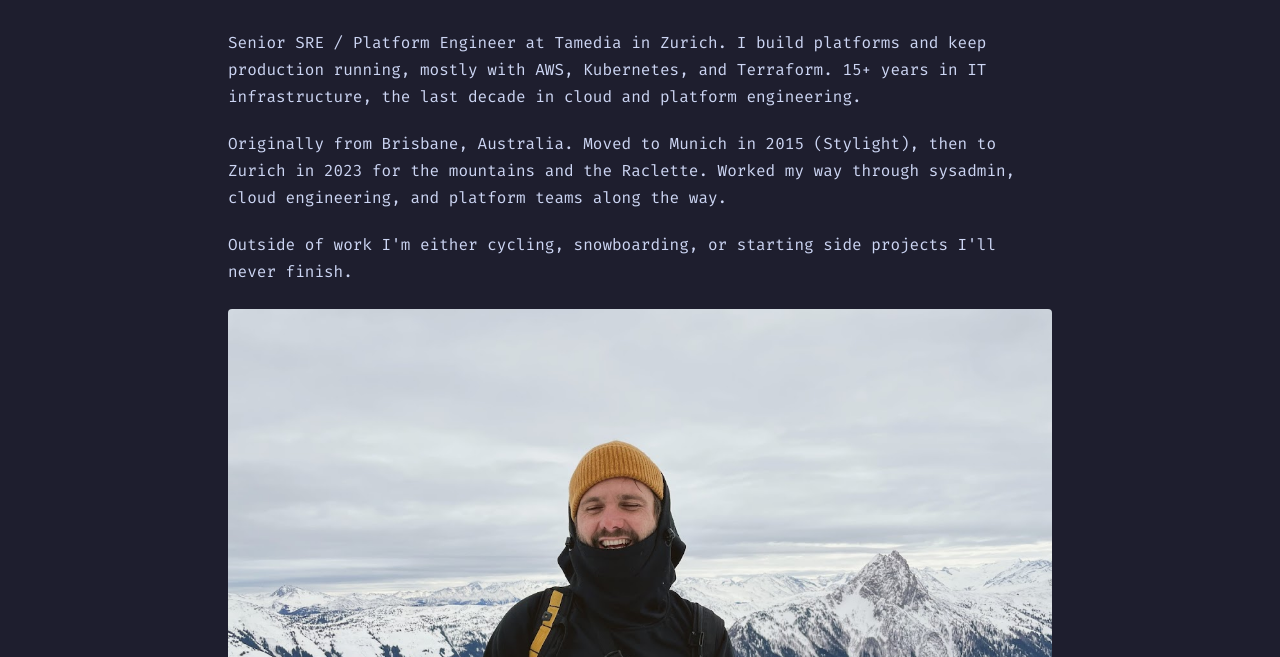
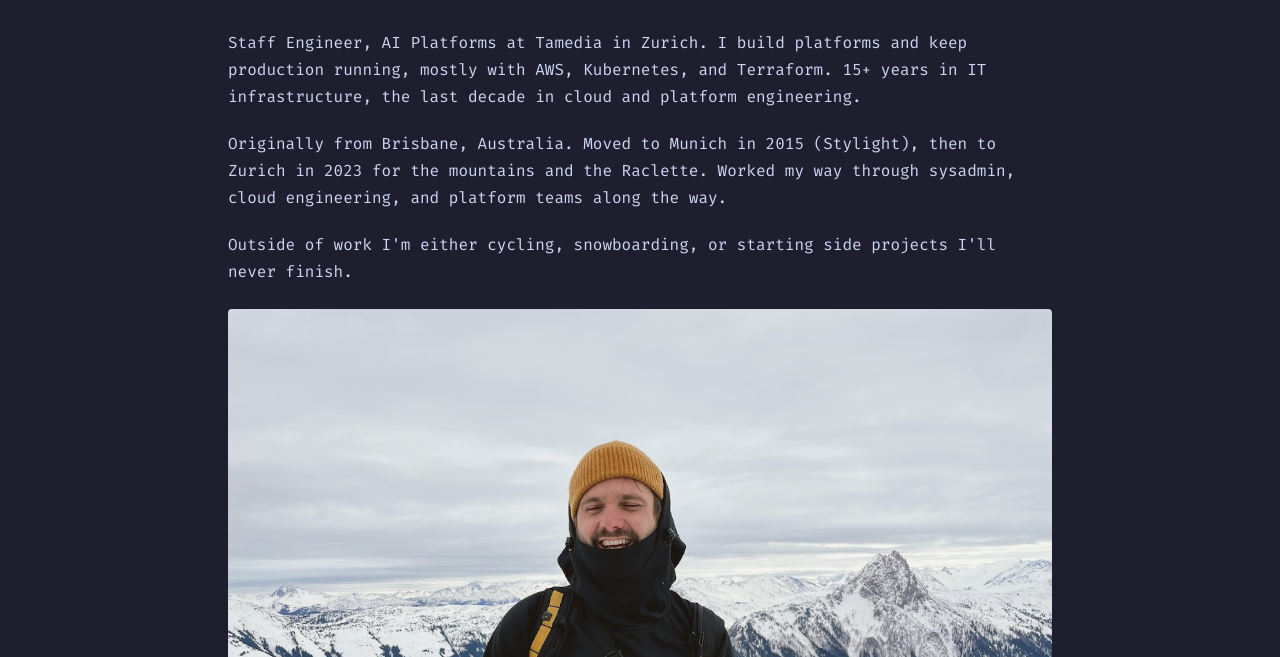
Before and after one commit to swibrow/blog, an Astro site: page /about in a window 1280 px wide. Shown: the part 143-800 px from the top of the page. Built offline with nearby package versions, Linux system fonts and the light colour scheme; Astro itself is replaced by a stand-in of ours; no server answers.

Commit message:
feat: update title to Staff Engineer, AI Platforms
Signed-off-by: swibrow <15628653+swibrow@users.noreply.github.com>

```diff
--- a/AGENTS.md
+++ b/AGENTS.md
@@ -114,7 +114,7 @@ Theme via CSS custom properties (`var(--ctp-green)`, `var(--ctp-blue)`, etc.). D
 
 ## About the Owner
 
-Samuel Wibrow - Senior SRE / Platform Engineer based in Zurich, Switzerland. Originally from Brisbane, Australia. Moved to Germany in 2015 (Stylight in Munich), then Switzerland in 2023 (Tamedia in Zurich). 15+ years in IT infrastructure.
+Samuel Wibrow - Staff Engineer, AI Platforms, based in Zurich, Switzerland. Originally from Brisbane, Australia. Moved to Germany in 2015 (Stylight in Munich), then Switzerland in 2023 (Tamedia in Zurich). 15+ years in IT infrastructure.
 
 ### Skills Profile
 - **Platform & Orchestration**: Kubernetes, AWS EKS, Karpenter, Helm, Kustomize, Kubebuilder, Talos, AWS ECS
--- a/public/resume.html
+++ b/public/resume.html
@@ -772,7 +772,7 @@ section .location {
     	<header id="header" class="clear">
     		<div>
     			<h1 class="name">Samuel Wibrow</h1>
-    			<h2 class="label">Senior Site Reliability Engineer / Platform Engineer</h2>
+    			<h2 class="label">Staff Engineer, AI Platforms</h2>
     		</div>
 
     		<span class="location">
--- a/public/resume.json
+++ b/public/resume.json
@@ -1,7 +1,7 @@
 {
   "basics": {
     "name": "Samuel Wibrow",
-    "label": "Senior Site Reliability Engineer / Platform Engineer",
+    "label": "Staff Engineer, AI Platforms",
     "summary": "Highly driven and experienced Site Reliability Engineer with 15+ years designing and operating highly available, scalable infrastructure. Expertise in AWS, Kubernetes, networking, and building internal developer platforms that enable teams to move fast while maintaining reliability. Actively leveraging AI and LLMs to accelerate infrastructure automation and developer tooling.",
     "location": {
       "city": "Zurich",
--- a/src/components/home/Masthead.astro
+++ b/src/components/home/Masthead.astro
@@ -15,7 +15,7 @@ const socials = [
     Samuel Wibrow<span class="cursor-blink" aria-hidden="true">▍</span>
   </h1>
   <p class="mt-2 font-mono text-sm md:text-base" style="color: var(--ctp-subtext1);">
-    Senior SRE / Platform Engineer · Zürich
+    Staff Engineer, AI Platforms · Zürich
   </p>
   <p
     id="masthead-tagline"
--- a/src/components/react/Terminal.tsx
+++ b/src/components/react/Terminal.tsx
@@ -478,7 +478,7 @@ Press ESC to exit any game.`,
     // Fallback commands when resume data is unavailable
     cmds.about = {
       response: `<strong>Samuel Wibrow</strong>
-Senior Site Reliability Engineer / Platform Engineer
+Staff Engineer, AI Platforms
 
 Experienced SRE with 13+ years designing and operating highly available, scalable infrastructure.
 Currently focused on AWS, Kubernetes, and building internal developer platforms.
@@ -716,7 +716,7 @@ const welcomeArt = (host: string) => `<div style="display:flex;gap:2ch;font-fami
 <span style="color:var(--ctp-text);font-weight:bold">samuel</span><span style="color:var(--ctp-subtext0)">@</span><span style="color:var(--ctp-green);font-weight:bold">${host}</span>
 <span style="color:var(--ctp-surface1)">─────────────────────────</span>
 <span style="color:var(--ctp-blue)">OS</span>       <span style="color:var(--ctp-text)">Zurich, CH 🇨🇭</span>
-<span style="color:var(--ctp-blue)">Role</span>     <span style="color:var(--ctp-text)">Senior SRE @ Tamedia</span>
+<span style="color:var(--ctp-blue)">Role</span>     <span style="color:var(--ctp-text)">Staff Engineer, AI Platforms @ Tamedia</span>
 <span style="color:var(--ctp-blue)">Uptime</span>   <span style="color:var(--ctp-text)">15+ years</span>
 <span style="color:var(--ctp-blue)">Stack</span>    <span style="color:var(--ctp-text)">AWS / K8s / Terraform</span>
 <span style="color:var(--ctp-blue)">Lang</span>     <span style="color:var(--ctp-text)">Go / Python / TS</span>
--- a/src/layouts/BaseLayout.astro
+++ b/src/layouts/BaseLayout.astro
@@ -16,8 +16,8 @@ interface Props {
 }
 
 const {
-  title = "Samuel Wibrow - SRE / Platform Engineer",
-  description = "Notes on Kubernetes, AWS, platform engineering, and SRE work from a senior platform engineer based in Zurich.",
+  title = "Samuel Wibrow - Staff Engineer, AI Platforms",
+  description = "Notes on Kubernetes, AWS, platform engineering, and SRE work from a staff engineer on AI platforms based in Zurich.",
   image,
   type = "website",
   publishedTime,
--- a/src/pages/about.astro
+++ b/src/pages/about.astro
@@ -5,7 +5,7 @@ import Card from "@components/ui/Card.astro";
 
 const title = "About - Samuel Wibrow";
 const description =
-  "Senior SRE / Platform Engineer based in Zurich. 15+ years in IT infrastructure, currently working with AWS, Kubernetes, and Terraform at Tamedia.";
+  "Staff Engineer, AI Platforms, based in Zurich. 15+ years in IT infrastructure, currently working with AWS, Kubernetes, and Terraform at Tamedia.";
 
 const skills = [
   { category: "Platform & Orchestration", items: ["Kubernetes", "AWS EKS", "Karpenter", "Helm", "Kustomize", "Kubebuilder", "Talos"] },
@@ -22,7 +22,7 @@ const personJsonLd = {
   "@context": "https://schema.org",
   "@type": "Person",
   name: "Samuel Wibrow",
-  jobTitle: "Senior SRE / Platform Engineer",
+  jobTitle: "Staff Engineer, AI Platforms",
   url: Astro.site!.toString(),
   image: new URL("/me.jpg", Astro.site).toString(),
   sameAs: [
@@ -51,7 +51,7 @@ const personJsonLd = {
   <SectionHeading title="about">
     <div class="prose">
       <p>
-        Senior SRE / Platform Engineer at Tamedia in Zurich. I build platforms
+        Staff Engineer, AI Platforms at Tamedia in Zurich. I build platforms
         and keep production running, mostly with AWS, Kubernetes, and
         Terraform. 15+ years in IT infrastructure, the last decade in cloud
         and platform engineering.
--- a/src/pages/index.astro
+++ b/src/pages/index.astro
@@ -23,7 +23,7 @@ function formatDate(date: Date) {
 }
 
 const description =
-  "Senior SRE / Platform Engineer based in Zurich. Posts on Kubernetes, AWS, Terraform, and platform engineering - plus side projects, tools, and TIL notes.";
+  "Staff Engineer, AI Platforms, based in Zurich. Posts on Kubernetes, AWS, Terraform, and platform engineering - plus side projects, tools, and TIL notes.";
 
 const websiteJsonLd = {
   "@context": "https://schema.org",
@@ -39,7 +39,7 @@ const websiteJsonLd = {
 };
 ---
 
-<BaseLayout title="Samuel Wibrow - SRE / Platform Engineer" description={description}>
+<BaseLayout title="Samuel Wibrow - Staff Engineer, AI Platforms" description={description}>
   <script
     slot="head"
     type="application/ld+json"
```
